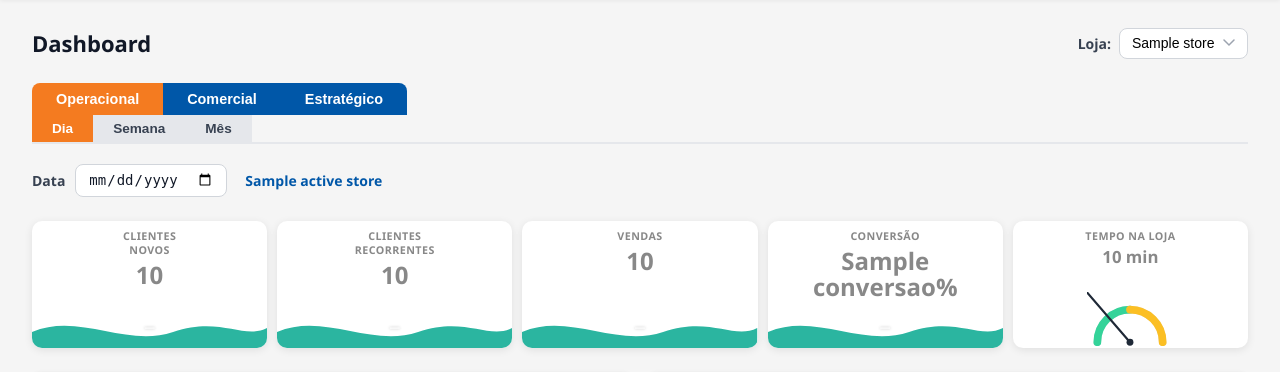
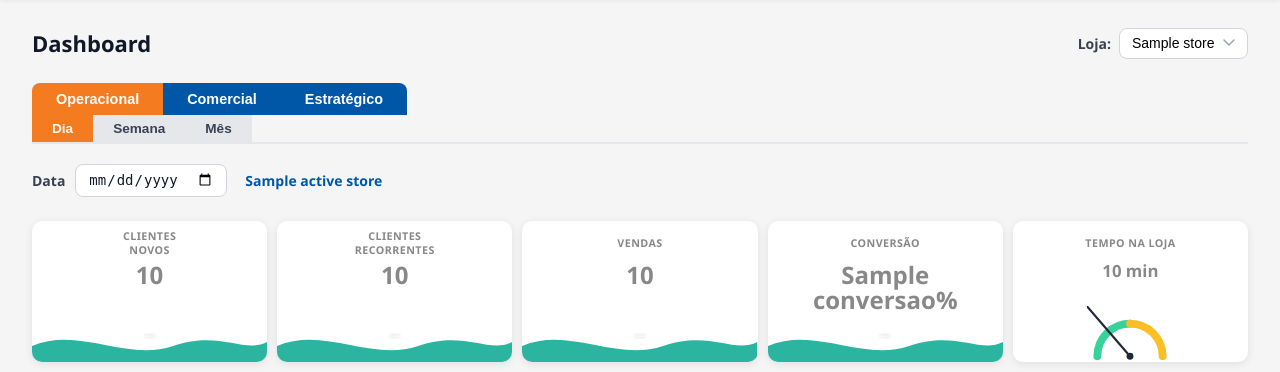
Before and after one commit to fernandofarooficial/retail_analytics, a Flask app: template templates/dashboard.html in a window 1280 px wide. Shown: the part 56-428 px from the top of the page. Run offline with Flask 3, Linux system fonts and the light colour scheme; the template is opened without the code that fills it: most values are stand-ins (such as "Sample title", 1, 10 or a date in 2020); grey boxes marked "Sample" are stand-in pictures.

Commit message:
[0049] Novas telas - Dashboard >> Operacional >> Dia - Quadrados da Linha Superior - alinhamento de texto nos quadrados

```diff
--- a/templates/dashboard.html
+++ b/templates/dashboard.html
@@ -57,6 +57,11 @@
     letter-spacing: 0.04em;
     line-height: 1.25;
     margin-bottom: 0.3rem;
+    min-height: 2.5em;
+    display: flex;
+    align-items: center;
+    justify-content: center;
+    flex-direction: column;
   }
   .kpi5-value {
     font-size: 1.5rem;
@@ -80,6 +85,7 @@
   .kpi5-delta-wrap {
     position: absolute;
     inset: 0;
+    padding-bottom: 10px;
     display: flex;
     align-items: center;
     justify-content: center;
--- a/templates/mobile/dashboard.html
+++ b/templates/mobile/dashboard.html
@@ -74,6 +74,11 @@
     letter-spacing: 0;
     line-height: 1.2;
     margin-bottom: 0.15rem;
+    min-height: 2.4em;
+    display: flex;
+    align-items: center;
+    justify-content: center;
+    flex-direction: column;
   }
   .kpi5-value {
     font-size: 0.85rem;
@@ -91,6 +96,7 @@
   .kpi5-wave-svg path { fill: #2BB5A0; }
   .kpi5-delta-wrap {
     position: absolute; inset: 0;
+    padding-bottom: 6px;
     display: flex; align-items: center; justify-content: center;
     font-size: 0.48rem; font-weight: 700; z-index: 1;
   }
```
